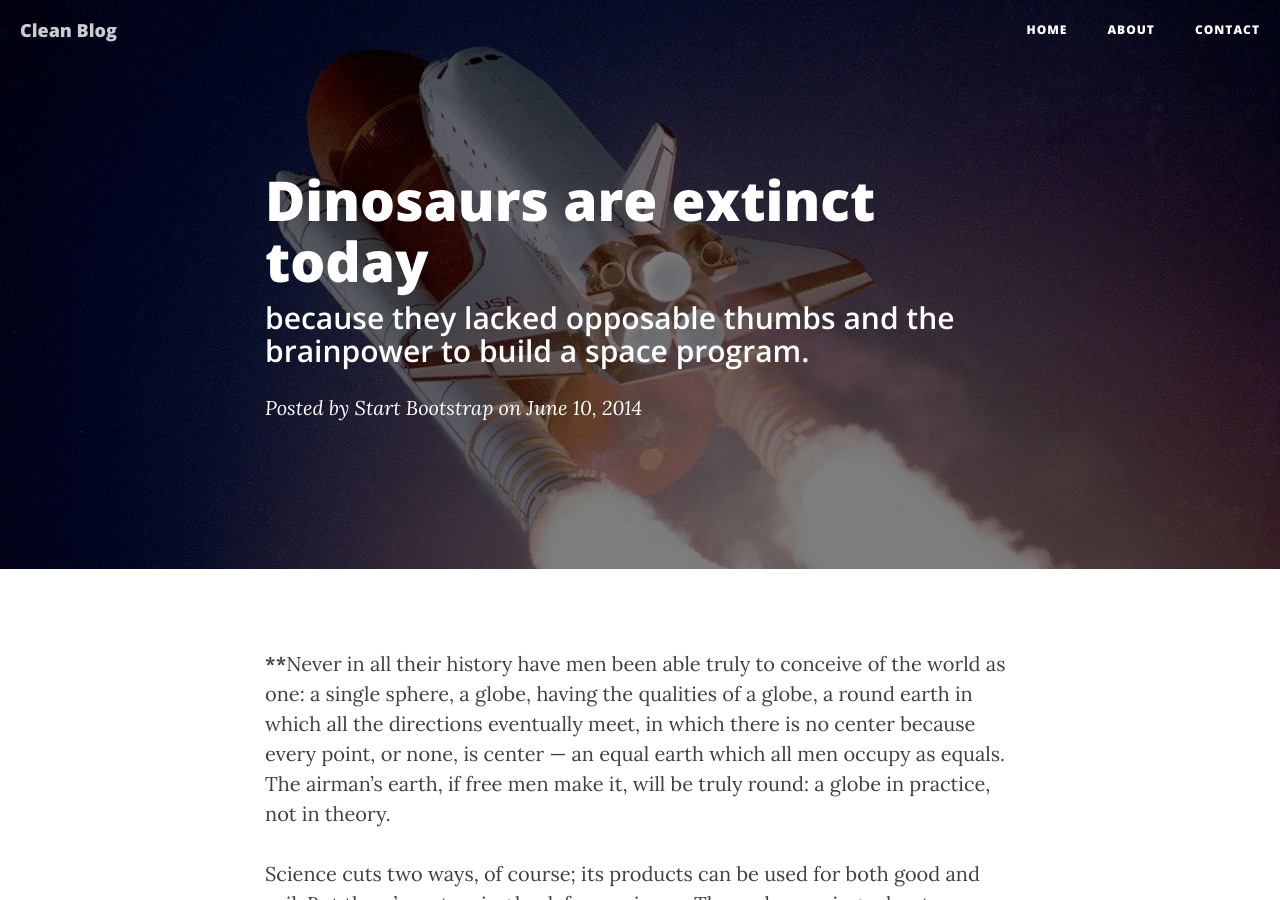
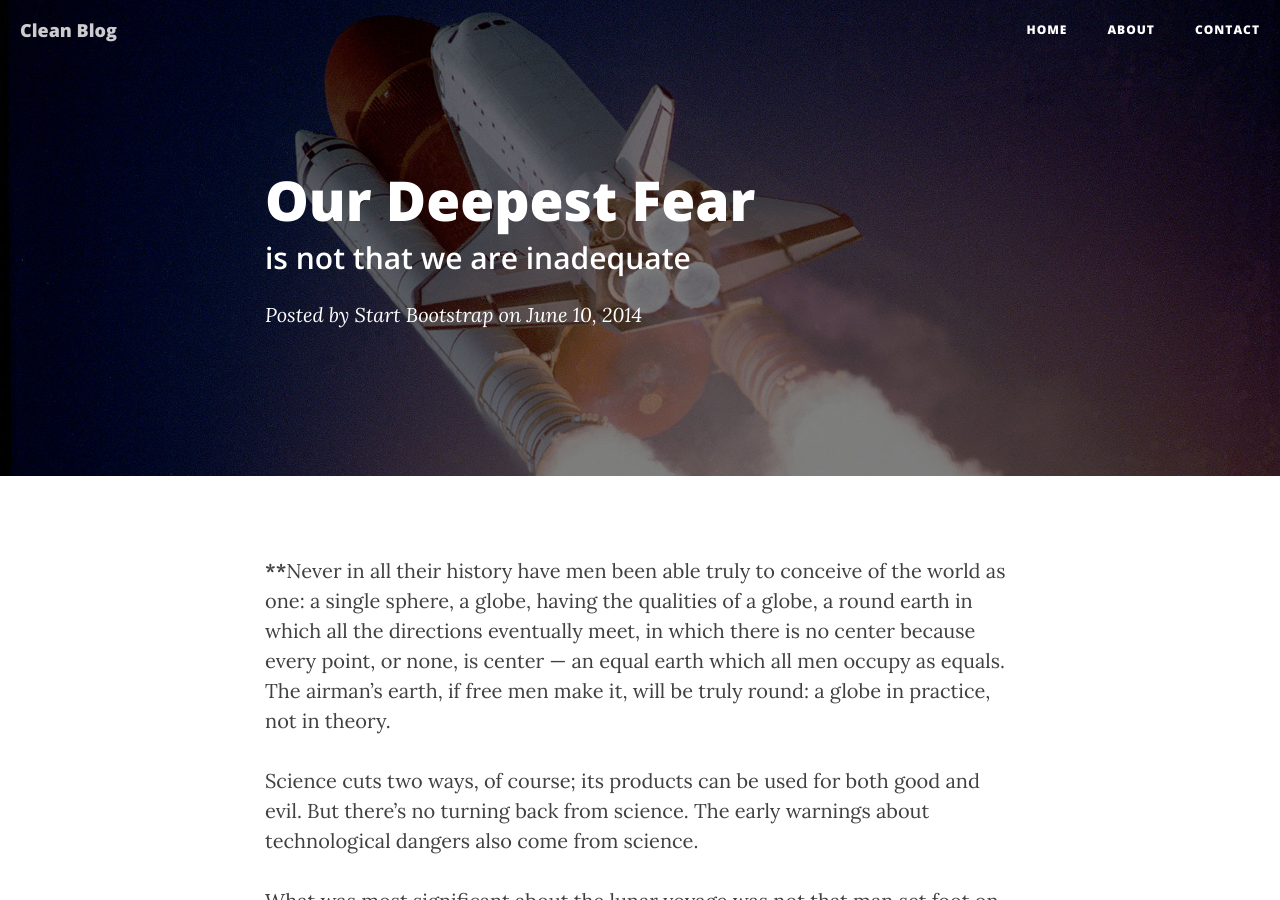
Before and after one commit to Tom-Herbert-PT/strawberryenglish.github.io, a Jekyll site: the page built from _posts/2014-06-10-dinosaurs.markdown, in a window 1280 px wide and 900 px high. Built offline with Jekyll 4.4.1, drawn with Linux system fonts in a browser that asks for light colours; nearby versions of some CDN libraries.

Commit message:
Updated '/_posts/2014-06-10-dinosaurs.markdown' via CloudCannon

```diff
--- a/_posts/2014-06-10-dinosaurs.markdown
+++ b/_posts/2014-06-10-dinosaurs.markdown
@@ -1,7 +1,7 @@
 ---
 layout: post
-title: Dinosaurs are extinct today
-subtitle: because they lacked opposable thumbs and the brainpower to build a space program.
+title: Our Deepest Fear
+subtitle: is not that we are inadequate
 date: 2014-06-10T12:00:00.000Z
 author: Start Bootstrap
 header-img: img/post-bg-01.jpg
```
